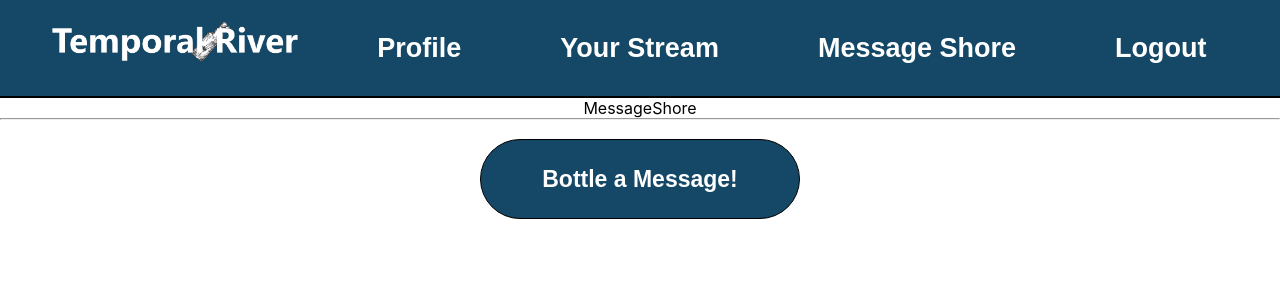
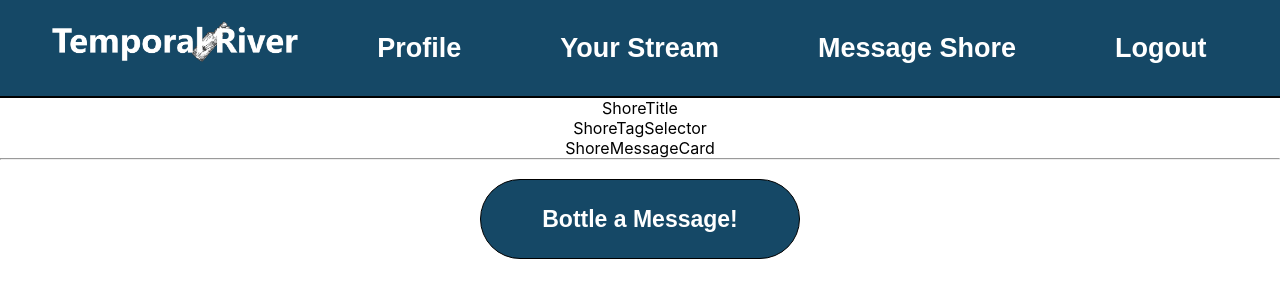
Before and after one commit to DannyHayek/time-capsule-client, a React (Create React App) app: page /messageShore in a window 1280 px wide. Shown: the top 300 px of the page. Built offline with nearby package versions, Linux system fonts and the light colour scheme.

Commit message:
Created basic component structure for message shore page

```diff
--- /dev/null
+++ b/src/components/messageShore/ShoreMessageCard.jsx
@@ -0,0 +1,9 @@
+import React from 'react'
+
+const ShoreMessageCard = () => {
+  return (
+    <div>ShoreMessageCard</div>
+  )
+}
+
+export default ShoreMessageCard
--- /dev/null
+++ b/src/components/messageShore/ShoreMessages.jsx
@@ -0,0 +1,12 @@
+import React from 'react'
+import ShoreMessageCard from './ShoreMessageCard'
+
+const ShoreMessages = () => {
+  return (
+    <div>
+        <ShoreMessageCard />
+    </div>
+  )
+}
+
+export default ShoreMessages
--- /dev/null
+++ b/src/components/messageShore/ShoreTagSelector.jsx
@@ -0,0 +1,9 @@
+import React from 'react'
+
+const ShoreTagSelector = () => {
+  return (
+    <div>ShoreTagSelector</div>
+  )
+}
+
+export default ShoreTagSelector
--- /dev/null
+++ b/src/components/messageShore/ShoreTitle.jsx
@@ -0,0 +1,9 @@
+import React from 'react'
+
+const ShoreTitle = () => {
+  return (
+    <div>ShoreTitle</div>
+  )
+}
+
+export default ShoreTitle
--- a/src/pages/MessageShore/MessageShore.jsx
+++ b/src/pages/MessageShore/MessageShore.jsx
@@ -1,8 +1,16 @@
 import React from 'react'
+import './MessageShore.css';
+import ShoreTitle from '../../components/messageShore/ShoreTitle';
+import ShoreTagSelector from '../../components/messageShore/ShoreTagSelector';
+import ShoreMessages from '../../components/messageShore/ShoreMessages';
 
 const MessageShore = () => {
   return (
-    <div>MessageShore</div>
+    <div>
+      <ShoreTitle />
+      <ShoreTagSelector />
+      <ShoreMessages />
+    </div>
   )
 }
 
```
